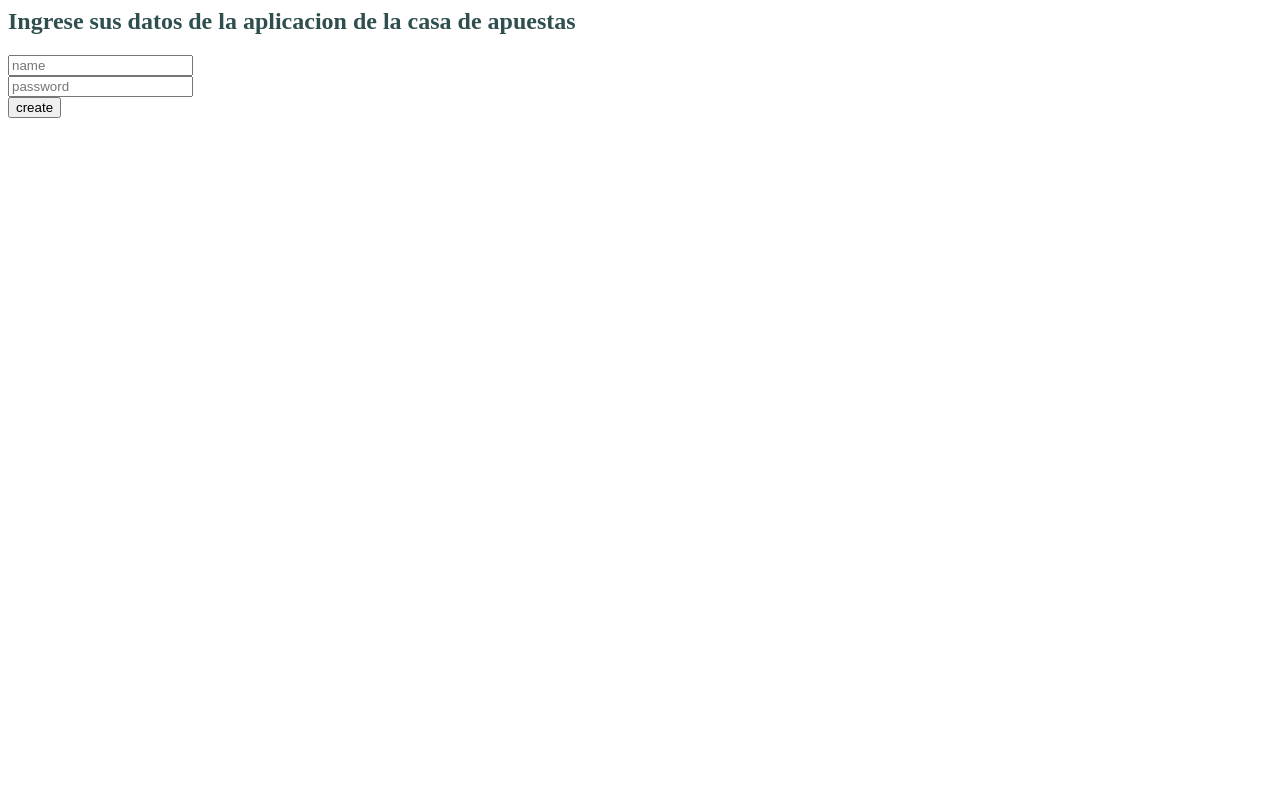
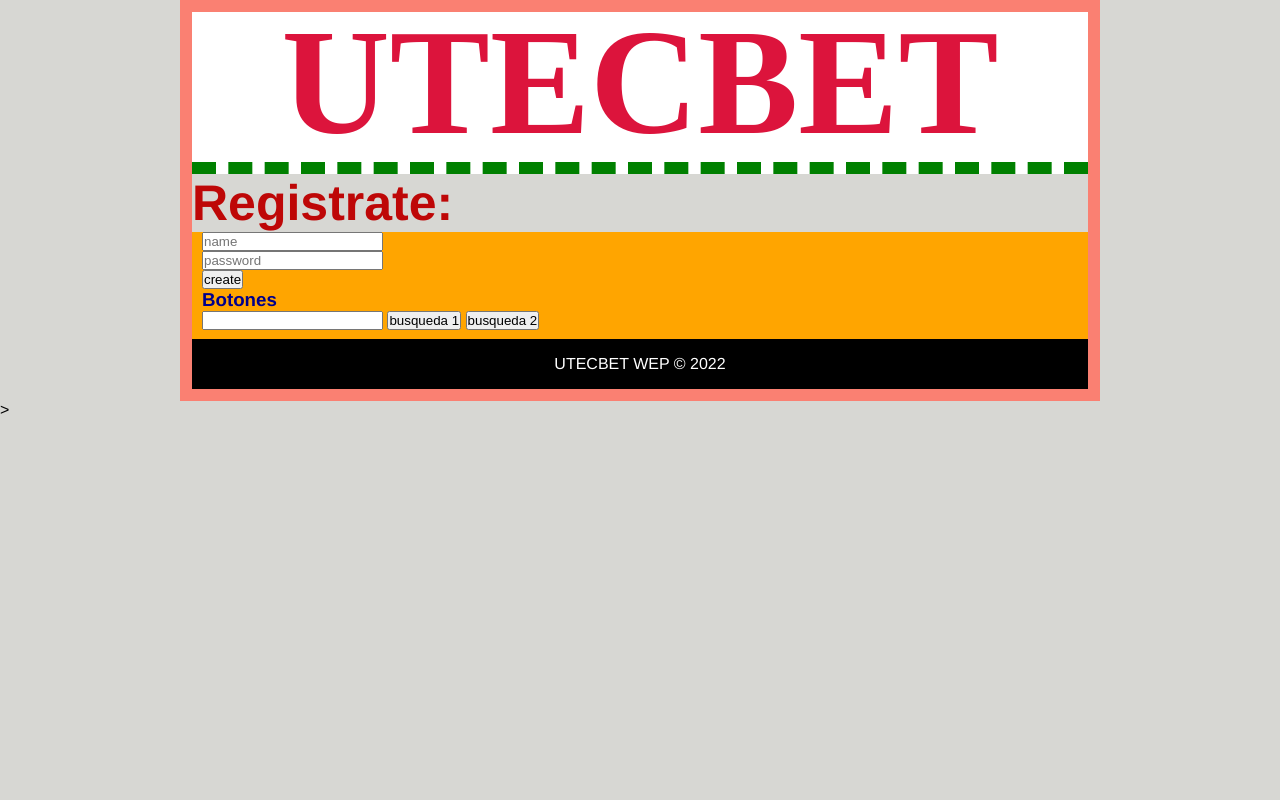
Before and after one commit to MatiasMaravi/UtecBet, a Flask app: page / in a window 1280 px wide. Run offline with Flask 2, Linux system fonts and the light colour scheme.

Commit message:
agregados los cambios del css

```diff
--- /dev/null
+++ b/templates/estilos.css
@@ -0,0 +1,55 @@
+*{
+    margin: 0px;
+    padding: 0px;
+}
+h1{
+    font-size: 150px;
+    font-family: 'Times New Roman', Times, serif;
+}
+h2{
+    font-size: 50px;
+    color:rgb(190, 7, 7);
+}
+h3{
+    color:darkblue;
+}
+
+body{
+    background-color: rgb(215, 215, 211);
+    font-family: 'Franklin Gothic Medium', 'Arial Narrow', Arial, sans-serif;
+}
+
+#container{
+    width: 70%;
+    margin: 0px auto;
+    border: 12px solid salmon;
+
+}
+
+
+header{
+    background:white;
+    height: 150px;
+    width: 100%;
+    text-align: center;
+    border-bottom: 12px dashed green;
+    line-height: 140px;
+    color: crimson;
+}
+
+aside{
+    float: lef;
+    width: cal(20% -20px);
+    background-color: orange;
+    min-height: 50px;
+    padding-left: 10px;
+    padding-right: 10px;
+
+}
+footer{
+    background: black;
+    color:white;
+    text-align: center;
+    height: 50px;
+    line-height:50px;
+}
--- a/templates/index.html
+++ b/templates/index.html
@@ -1,16 +1,44 @@
+<!DOCTYPE html>
 <html>
    <head>
-        <style style="color:blue, font size50px">
-        </style>
+        <link rel = "stylesheet" href = "estilos.css" />
         <title>UTECBET</title>
-
     </head>
     <body>
-        <h2 style="color:darkslategray"> Ingrese sus datos de la aplicacion de la casa de apuestas </h2>
+
+        <div id = "container">
+
+           <header>
+            <h1>UTECBET</h1>
+           </header>
+
+           <section id = "contect">
+                <h2>Registrate: </h2>
+           </section>
+           <aside>
             <form action="/create" method="POST">
                 <input type="text" name="name" placeholder="name"><br>
                 <input type="text" name="password" placeholder="password"><br>
                 <input type="submit" value="create">
              </form>
-    </body>
+           </aside>
+           <aside>
+            <h3>Botones</h3>
+            <form>
+                <input type = "texto">
+                <input type="submit" value = "busqueda 1" />
+                <input type="submit" value = "busqueda 2" />
+            </form>
+           </aside>
+
+            <footer>
+                UTECBET WEP &copy; 2022
+
+            </footer>
+
+
+        </div>
+    </body>>
+
+
 </html>
```
Also changed, not shown: templates/logo.jpg (added). Lines whose indentation alone changed are shown as unchanged.
